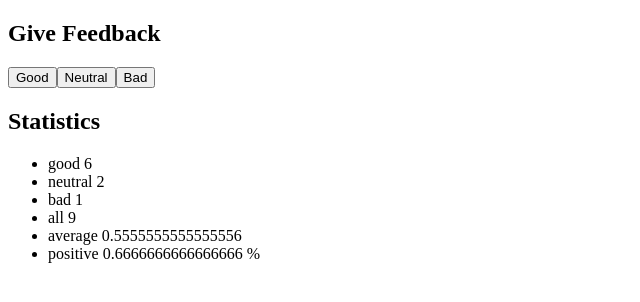
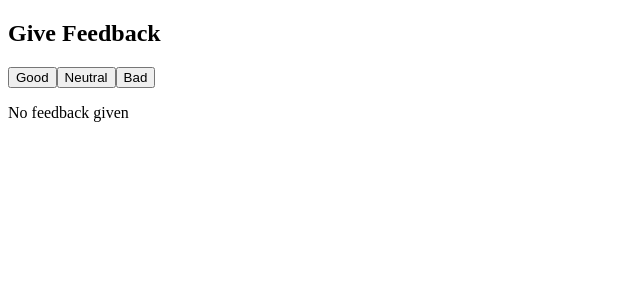
Before and after one commit to waldekglaz/full-stack-open, a React (Create React App) app in the folder part1/unicafe/: page / in a window 1280 px wide. Shown: the top 302 px of the page, without its empty margins (0-640 px from the left). Built offline with nearby package versions, Linux system fonts and the light colour scheme.

Commit message:
1.9: unicafe step4

```diff
--- a/part1/unicafe/src/App.js
+++ b/part1/unicafe/src/App.js
@@ -2,16 +2,17 @@
 import Statistics from "./components/Statistics";
 
 function App() {
-  const [good, setGood] = useState(6);
-  const [neutral, setNeutral] = useState(2);
-  const [bad, setBad] = useState(1);
+  const [good, setGood] = useState(0);
+  const [neutral, setNeutral] = useState(0);
+  const [bad, setBad] = useState(0);
+
   return (
     <div>
       <h2>Give Feedback</h2>
       <button>Good</button>
       <button>Neutral</button>
       <button>Bad</button>
-      <h2>Statistics</h2>
+
       <Statistics good={good} bad={bad} neutral={neutral} />
     </div>
   );
--- a/part1/unicafe/src/components/Statistics.js
+++ b/part1/unicafe/src/components/Statistics.js
@@ -1,7 +1,10 @@
 import React from "react";
 
 function Statistics({ good, bad, neutral }) {
+  if (good > 0 || bad > 0 || neutral > 0) {
     return (
+      <>
+        <h2>Statistics</h2>
         <ul>
           <li>good {good}</li>
           <li>neutral {neutral}</li>
@@ -10,7 +13,10 @@
           <li>average {(good * 1 + bad * -1) / (good + neutral + bad)}</li>
           <li>positive {good / (good + neutral + bad)} %</li>
         </ul>
+      </>
     );
+  }
+  return <p>No feedback given</p>;
 }
 
 export default Statistics;
```
Lines whose indentation alone changed are shown as unchanged.
